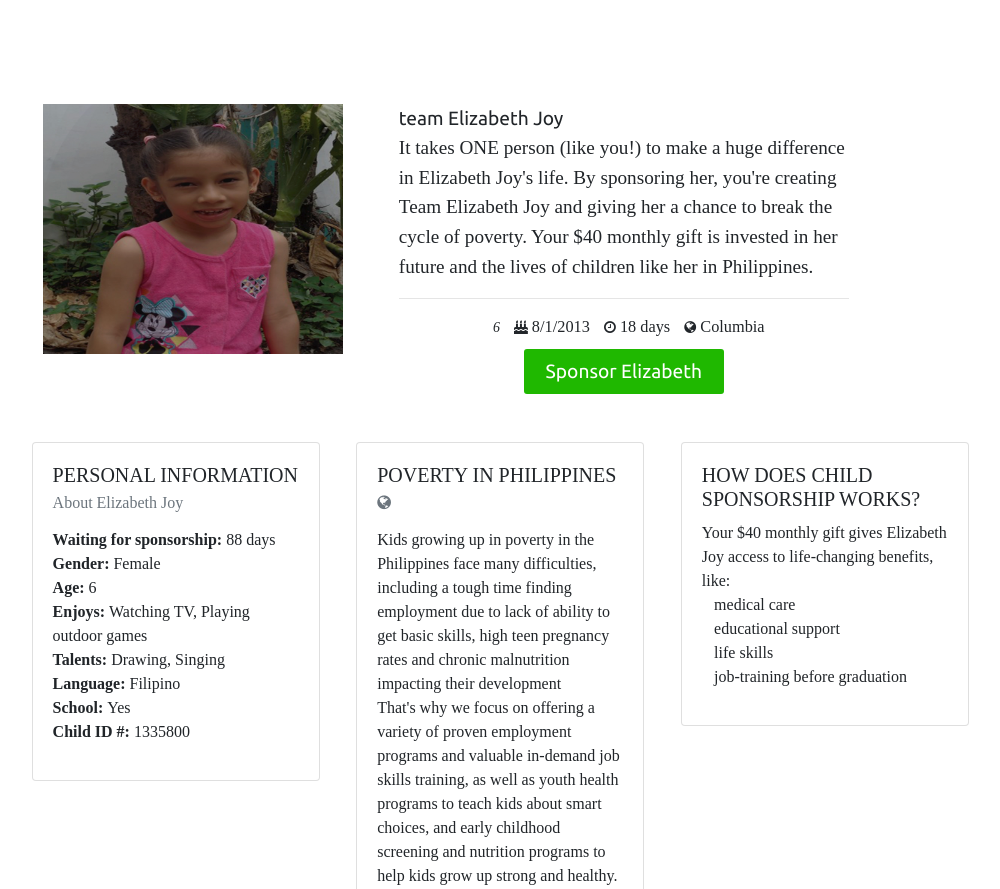
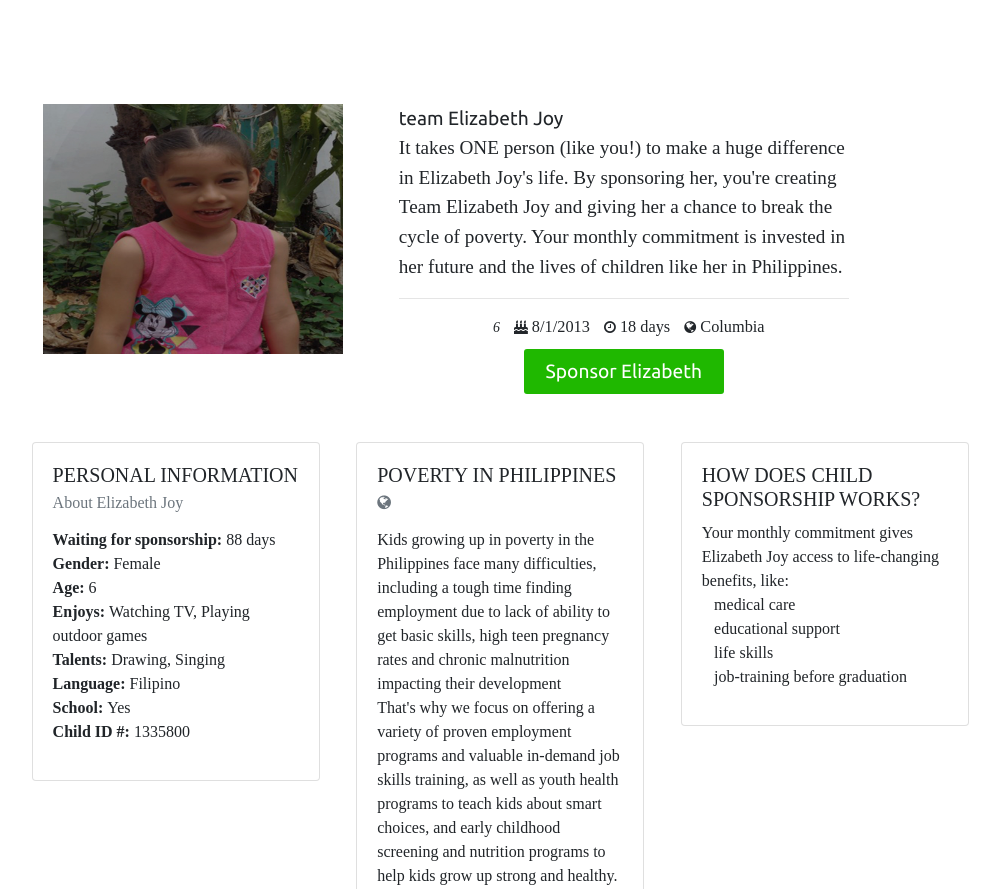
Before and after one commit to christiancharityfoundation/Christian-Charity, a plain HTML site: page elizabeth/index.html in a window 1280 px wide. Shown: the part 280-1169 px from the top of the page, without its empty margins (35-1035 px from the left). Drawn offline with nearby package versions, Linux system fonts and the light colour scheme.

Commit message:
Update index.html

```diff
--- a/elizabeth/index.html
+++ b/elizabeth/index.html
@@ -35,7 +35,7 @@
             <span class="profile-details t">
               It takes ONE person (like you!) to make a huge difference in Elizabeth Joy's life. By sponsoring her,
               you're creating Team Elizabeth Joy and giving
-              her a chance to break the cycle of poverty. Your $40 monthly gift is invested in her future and the lives
+              her a chance to break the cycle of poverty. Your monthly commitment is invested in her future and the lives
               of children like her in Philippines.
             </span>
             <hr>
@@ -92,7 +92,7 @@
               <h6 class="card-subtitle mb-2 text-muted"> </h6>
               <p class="card-text">
                 <ul>
-                  Your $40 monthly gift gives Elizabeth Joy access to life-changing benefits, like:
+                  Your monthly commitment gives Elizabeth Joy access to life-changing benefits, like:
                   <li>  medical care</li>
                   <li>  educational support  </li>
                   <li>  life skills  </li>
```
